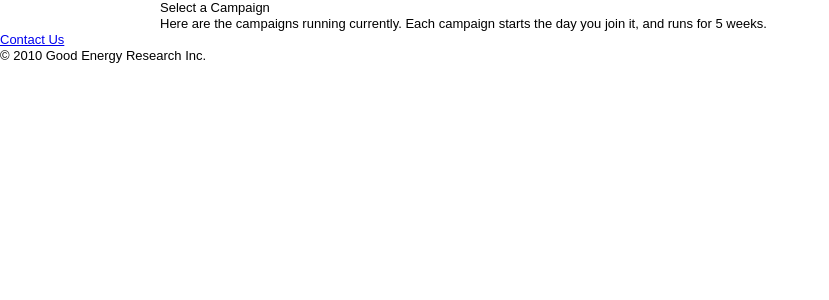
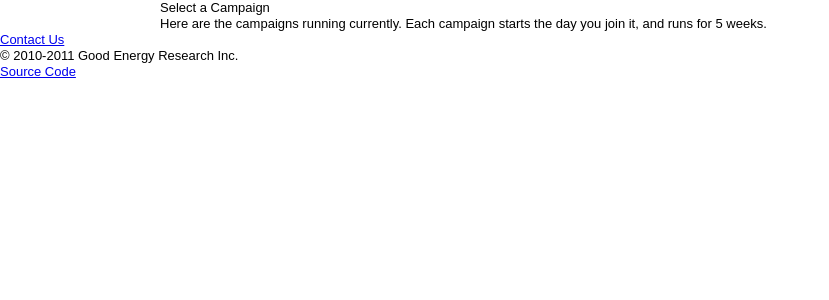
Before and after one commit to grahamking/goodenergy, a Django app: template campaign/templates/campaign/list.html in a window 1280 px wide. Shown: the part 55-355 px from the top of the page, without its empty margins (0-829 px from the left). Run offline with Django 3.2, Linux system fonts and the light colour scheme; the template is opened without the code that fills it, so the values that code supplies are empty; some libraries are stand-ins or nearby versions.

Commit message:
Added license info to README. Added link to source code on github to footer - AGPL license requires a link to source code.

```diff
--- a/core/templates/base.html
+++ b/core/templates/base.html
@@ -80,7 +80,8 @@
                 <li><a href="/contact/">Contact Us</a></li>
             </ul>
 
-            <p>© 2010 Good Energy Research Inc.</p>
+            <p>© 2010-2011 Good Energy Research Inc.</p>
+            <p><a href="https://github.com/grahamking/goodenergy">Source Code</a></p>
         </div><!-- ends footer -->
     </div>
 {% endif %}
--- a/media/css/styles.css
+++ b/media/css/styles.css
@@ -229,6 +229,7 @@
 }
 #footer p {
 	float:right;
+    margin-left: 5px;
 }
 #footer ul {
 	float:left;
```
Also changed, not shown: README.md.
